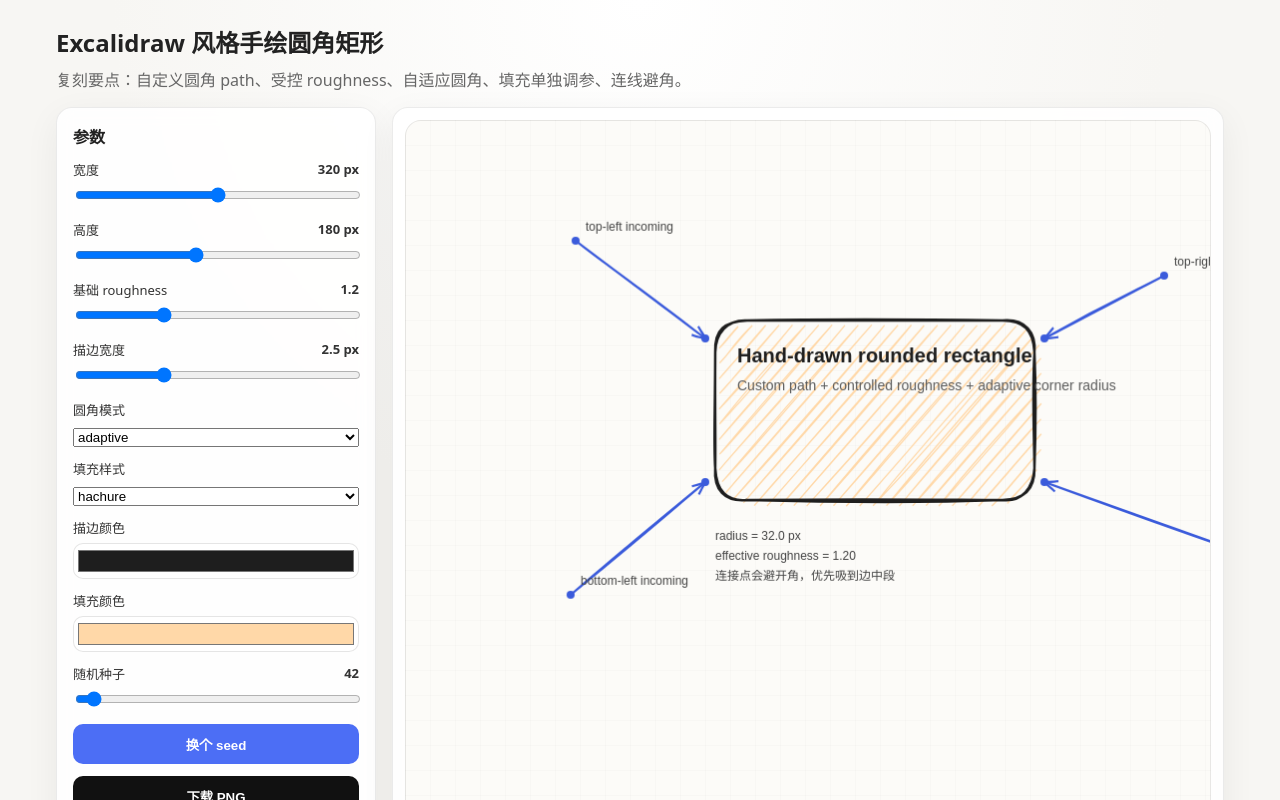
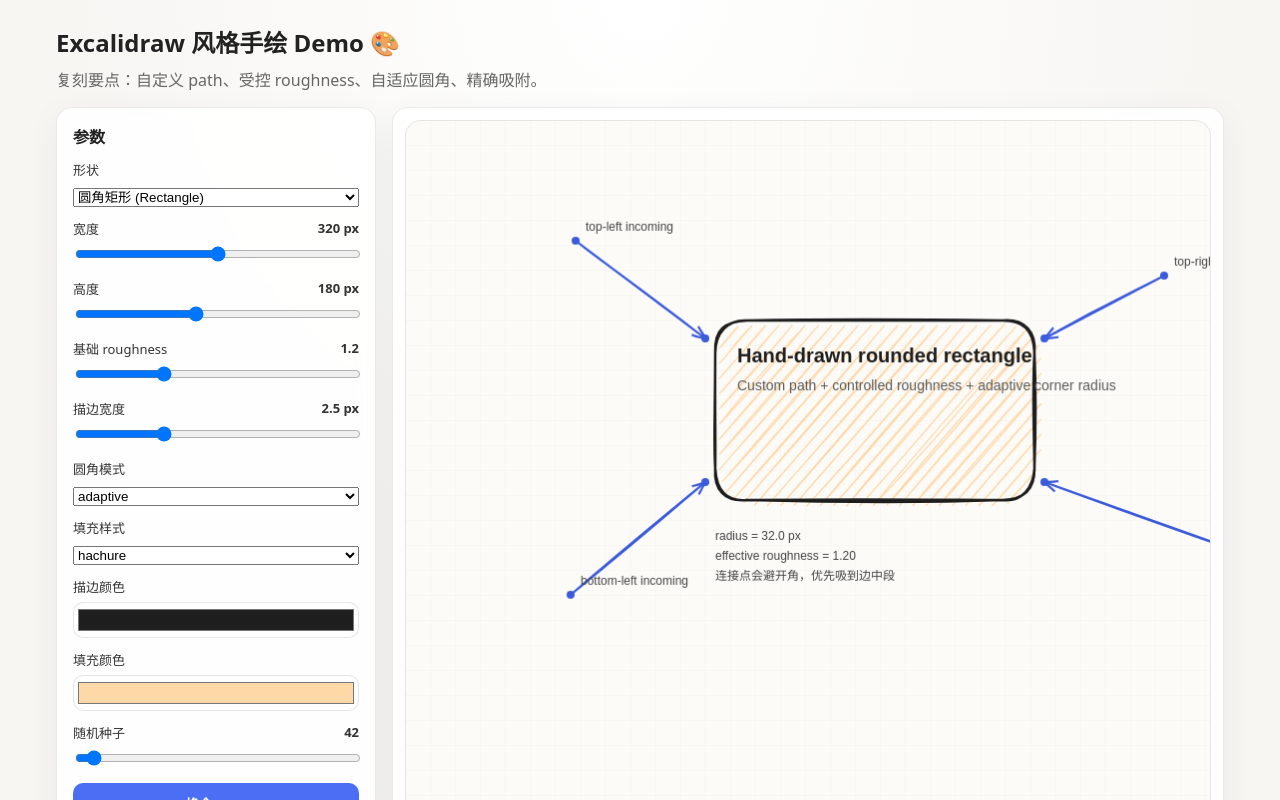
Before and after one commit to aouoai/excalidraw-demo, a React (Vite) app: page / in a window 1280 px wide. Shown: the top 800 px of the page. Built offline with nearby package versions, Linux system fonts and the light colour scheme.

Commit message:
feat: add ellipse shape and geometric anchor calculation (by Anya 🕵️‍♀️)

```diff
--- a/src/App.tsx
+++ b/src/App.tsx
@@ -74,8 +74,25 @@
   return { x, y };
 }
 
+function getAnchorOnEllipse(rect: { x: number; y: number; w: number; h: number }, target: { x: number; y: number }, gap = 10) {
+  const cx = rect.x + rect.w / 2;
+  const cy = rect.y + rect.h / 2;
+  const rx = rect.w / 2 + gap;
+  const ry = rect.h / 2 + gap;
+
+  const dx = target.x - cx;
+  const dy = target.y - cy;
+  const angle = Math.atan2(dy, dx);
+
+  return {
+    x: cx + rx * Math.cos(angle),
+    y: cy + ry * Math.sin(angle)
+  };
+}
+
 function App() {
   const canvasRef = useRef<HTMLCanvasElement>(null);
+  const [shape, setShape] = useState('rectangle'); // 'rectangle' | 'ellipse'
   const [width, setWidth] = useState(320);
   const [height, setHeight] = useState(180);
   const [roughness, setRoughness] = useState(1.2);
@@ -151,11 +168,11 @@
 
     const minSide = Math.min(width, height);
     const radius = getCornerRadius(minSide, roundMode);
-    const finalRoughness = adjustRoughness(width, height, roughness, radius > 0);
 
-    const path = roundedRectPath(rect.x, rect.y, rect.w, rect.h, radius);
+    // In Excalidraw, ellipses also get roughness adjusted similarly
+    const finalRoughness = adjustRoughness(width, height, roughness, shape === 'rectangle' ? radius > 0 : true);
 
-    rc.path(path, {
+    const roughOptions = {
       seed,
       stroke,
       strokeWidth,
@@ -166,8 +183,13 @@
       hachureGap: strokeWidth * 4,
       preserveVertices: true,
       bowing: 1.1,
-    });
+    };
 
+    if (shape === 'rectangle') {
+      const path = roundedRectPath(rect.x, rect.y, rect.w, rect.h, radius);
+      rc.path(path, roughOptions);
+
+      // Clean border overlay
       ctx.save();
       ctx.globalAlpha = 0.14;
       ctx.lineWidth = 1.1;
@@ -185,6 +207,33 @@
       ctx.fillText('Custom path + controlled roughness + adaptive corner radius', rect.x + 22, rect.y + 70);
       ctx.restore();
 
+    } else if (shape === 'ellipse') {
+      const cx = rect.x + rect.w / 2;
+      const cy = rect.y + rect.h / 2;
+
+      // Rough.js ellipse takes center coordinates, width, and height
+      rc.ellipse(cx, cy, rect.w, rect.h, roughOptions);
+
+      // Clean border overlay
+      ctx.save();
+      ctx.globalAlpha = 0.14;
+      ctx.lineWidth = 1.1;
+      ctx.strokeStyle = stroke;
+      ctx.beginPath();
+      ctx.ellipse(cx, cy, rect.w / 2, rect.h / 2, 0, 0, Math.PI * 2);
+      ctx.stroke();
+      ctx.restore();
+
+      ctx.save();
+      ctx.fillStyle = '#1f1f1f';
+      ctx.font = '600 20px sans-serif';
+      ctx.fillText('Hand-drawn ellipse', cx - 90, cy - 10);
+      ctx.font = '14px sans-serif';
+      ctx.fillStyle = '#5b5b5b';
+      ctx.fillText('Perfect geometrical skeleton with controlled hand-drawn noise', cx - 180, cy + 15);
+      ctx.restore();
+    }
+
     const externalPoints = [
       { x: 170, y: 120, label: 'top-left incoming' },
       { x: 760, y: 155, label: 'top-right incoming' },
@@ -193,7 +242,10 @@
     ];
 
     externalPoints.forEach((point, i) => {
-      const anchor = getAnchorOnRoundedRect(rect, point, 10);
+      const anchor = shape === 'rectangle'
+        ? getAnchorOnRoundedRect(rect, point, 10)
+        : getAnchorOnEllipse(rect, point, 10);
+
       drawArrow(rc, point, anchor, {
         seed: seed + 10 + i * 10,
         stroke: '#3b5bdb',
@@ -214,39 +266,49 @@
       drawLabel(ctx, point.label, point.x + 10, point.y - 10);
     });
 
+    if (shape === 'rectangle') {
       drawLabel(ctx, `radius = ${radius.toFixed(1)} px`, rect.x, rect.y + rect.h + 40);
+      drawLabel(ctx, '连接点会避开角，优先吸到边中段', rect.x, rect.y + rect.h + 80);
+    } else {
+      drawLabel(ctx, '连接点通过几何椭圆方程精确计算锚点', rect.x, rect.y + rect.h + 80);
+    }
     drawLabel(ctx, `effective roughness = ${finalRoughness.toFixed(2)}`, rect.x, rect.y + rect.h + 60);
-    drawLabel(ctx, '连接点会避开角，优先吸到边中段', rect.x, rect.y + rect.h + 80);
 
     const handleResize = () => {
       fitCanvas();
-      // force re-render trick or rely on state trigger, but let's just trigger a seed update to force
       setSeed(s => s + 0);
     };
 
     window.addEventListener('resize', handleResize);
     return () => window.removeEventListener('resize', handleResize);
 
-  }, [width, height, roughness, strokeWidth, roundMode, fillStyle, stroke, fill, seed]);
+  }, [shape, width, height, roughness, strokeWidth, roundMode, fillStyle, stroke, fill, seed]);
 
   const handleDownload = () => {
     const canvas = canvasRef.current;
     if (!canvas) return;
     const a = document.createElement('a');
     a.href = canvas.toDataURL('image/png');
-    a.download = 'excalidraw-rough-rect-demo.png';
+    a.download = `excalidraw-${shape}-demo.png`;
     a.click();
   };
 
   return (
     <div className="wrap">
-      <h1>Excalidraw 风格手绘圆角矩形</h1>
-      <div className="sub">复刻要点：自定义圆角 path、受控 roughness、自适应圆角、填充单独调参、连线避角。</div>
+      <h1>Excalidraw 风格手绘 Demo 🎨</h1>
+      <div className="sub">复刻要点：自定义 path、受控 roughness、自适应圆角、精确吸附。</div>
 
       <div className="layout">
         <div className="panel controls">
           <h2>参数</h2>
 
+          <div className="control">
+            <label><span>形状</span></label>
+            <select value={shape} onChange={e => setShape(e.target.value)}>
+              <option value="rectangle">圆角矩形 (Rectangle)</option>
+              <option value="ellipse">椭圆 (Ellipse)</option>
+            </select>
+          </div>
           <div className="control">
             <label><span>宽度</span><strong>{width} px</strong></label>
             <input type="range" min="120" max="520" value={width} onChange={e => setWidth(Number(e.target.value))} />
@@ -263,6 +325,7 @@
             <label><span>描边宽度</span><strong>{strokeWidth.toFixed(1)} px</strong></label>
             <input type="range" min="1" max="6" step="0.5" value={strokeWidth} onChange={e => setStrokeWidth(Number(e.target.value))} />
           </div>
+          {shape === 'rectangle' && (
             <div className="control">
               <label><span>圆角模式</span></label>
               <select value={roundMode} onChange={e => setRoundMode(e.target.value)}>
@@ -271,6 +334,7 @@
                 <option value="none">none</option>
               </select>
             </div>
+          )}
           <div className="control">
             <label><span>填充样式</span></label>
             <select value={fillStyle} onChange={e => setFillStyle(e.target.value)}>
@@ -303,9 +367,9 @@
 
           <div className="hint">
             这个 demo 故意模仿 Excalidraw 的几个关键细节：<br />
-            1. 圆角不是直接 <code>roundRect</code>，而是拼 path。<br />
-            2. 小尺寸会自动降低 roughness。<br />
-            3. 箭头连接矩形时会避开角点，优先贴边。<br />
+            1. 形状具有稳定的几何骨架（底层干净的 Path 或 Ellipse）。<br />
+            2. 尺寸变小会自动降低 roughness。<br />
+            3. 箭头连接时，计算严格的边缘交叉点。<br />
             4. 使用高 DPI canvas，避免发糊。
           </div>
         </div>
```
Lines whose indentation alone changed are shown as unchanged.
